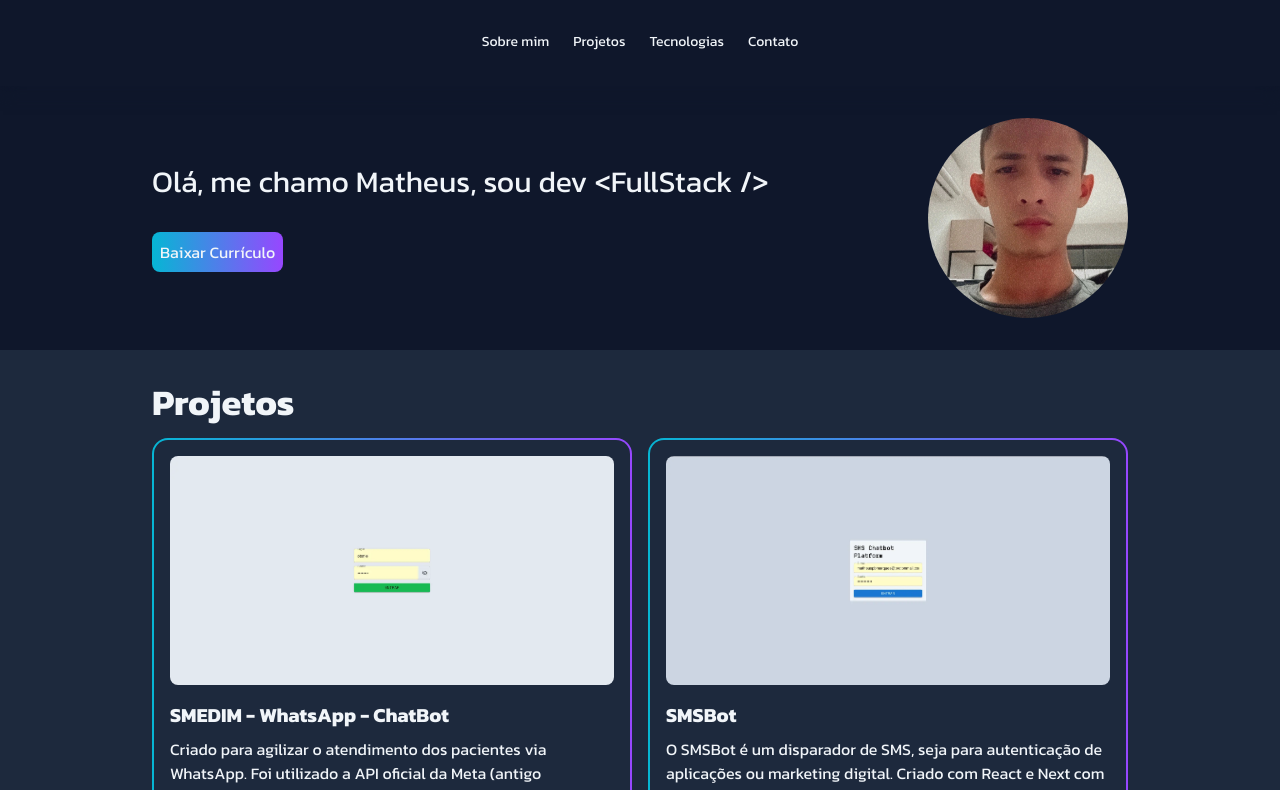
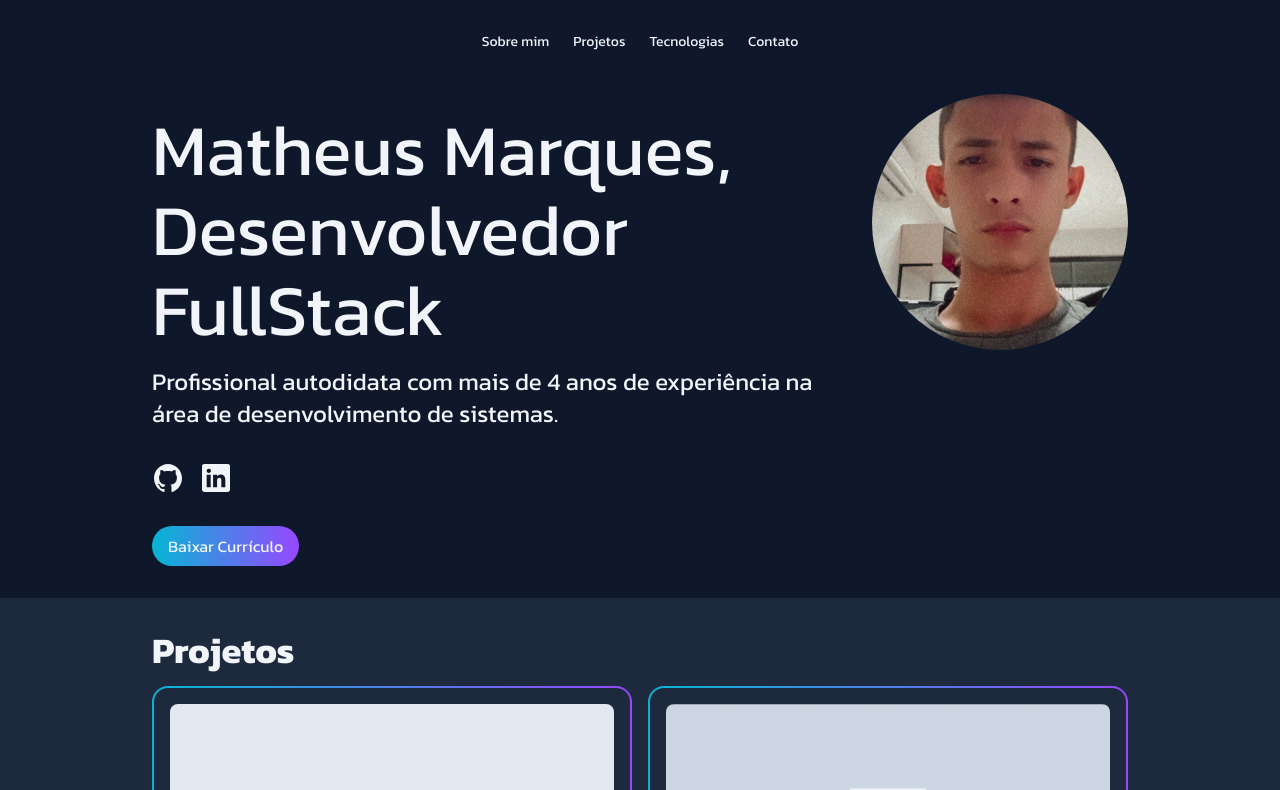
Before and after one commit to matheuspbmarques/portfolio, a Next.js app: page / in a window 1280 px wide. Shown: the top 790 px of the page. Built offline with nearby package versions, Linux system fonts and the light colour scheme.

Commit message:
ui: update about section

```diff
--- a/components/sections/About.tsx
+++ b/components/sections/About.tsx
@@ -1,32 +1,54 @@
 import Image from "next/image";
 import fonts from "@/configs/fonts";
+import socialMediaList from "@/configs/socialMediaList";
+import Link from "next/link";
+import Icons from "../ui/Icons";
 
 interface AboutProps {
   id?: string;
 }
 
 export default function About({ id }: AboutProps) {
+  const renderSocialMedia = socialMediaList.map((socialMedia, i) => {
+    return (
+      <li key={i}>
+        <Link href={socialMedia.url}>
+          <Icons name={socialMedia.icon} />
+        </Link>
+      </li>
+    );
+  });
+
   return (
     <section
       id={id}
-      className="flex gap-2 px-6 py-8 sm:gap-8 items-center max-w-5xl mx-auto"
+      className="flex flex-col-reverse items-center px-6 pb-8 pt-2 sm:flex-row sm:items-start sm:gap-8 max-w-5xl mx-auto"
     >
-      <div className="flex-1 flex flex-col gap-8">
+      <div className="flex flex-col items-center mt-4 sm:items-start">
+        <h1
+          className={`${fonts.kanitText.className} text-slate-100 text-2xl text-center sm:text-5xl sm:leading-12 lg:text-7xl sm:text-left lg:leading-20`}
+        >
+          Matheus Marques,
+          <br />
+          Desenvolvedor FullStack
+        </h1>
         <h2
-          className={`${fonts.kanitText.className} text-slate-100 text-2xl sm:text-3xl`}
+          className={`${fonts.kanitText.className} text-slate-100 text-base text-center mt-2 sm:mt-4 sm:text-left sm:text-2xl`}
         >
-          Olá, me chamo Matheus, sou dev {`<FullStack />`}
+          Profissional autodidata com mais de 4 anos de experiência na área de
+          desenvolvimento de sistemas.
         </h2>
+        <ul className="flex items-center mt-8 gap-4">{renderSocialMedia}</ul>
         <a
           href="matheus-marques.pdf"
           download
-          className={`p-2 rounded-lg custom-gradient w-max ${fonts.kanitText.className} text-slate-100`}
+          className={`py-2 px-4 rounded-full custom-gradient w-max ${fonts.kanitText.className} text-slate-100 mt-8`}
         >
           Baixar Currículo
         </a>
       </div>
       <div>
-        <div className="flex w-40 h-40 overflow-hidden rounded-full items-center justify-center sm:w-50 sm:h-50">
+        <div className="flex max-sm:max-w-32 max-sm:max-h-32 sm:w-64 sm:h-64 overflow-hidden rounded-full items-center justify-center">
           <Image
             alt="Minha foto"
             src={"/assets/images/me.webp"}
```
